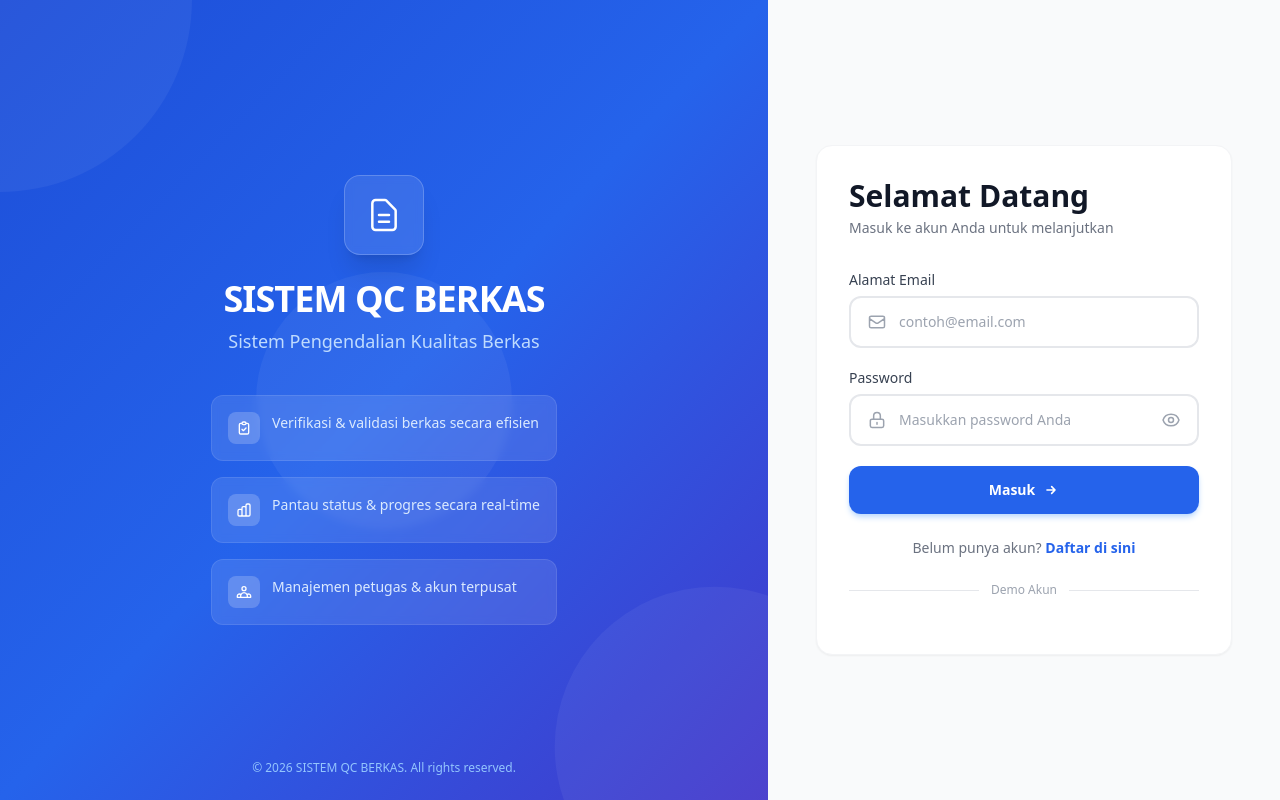
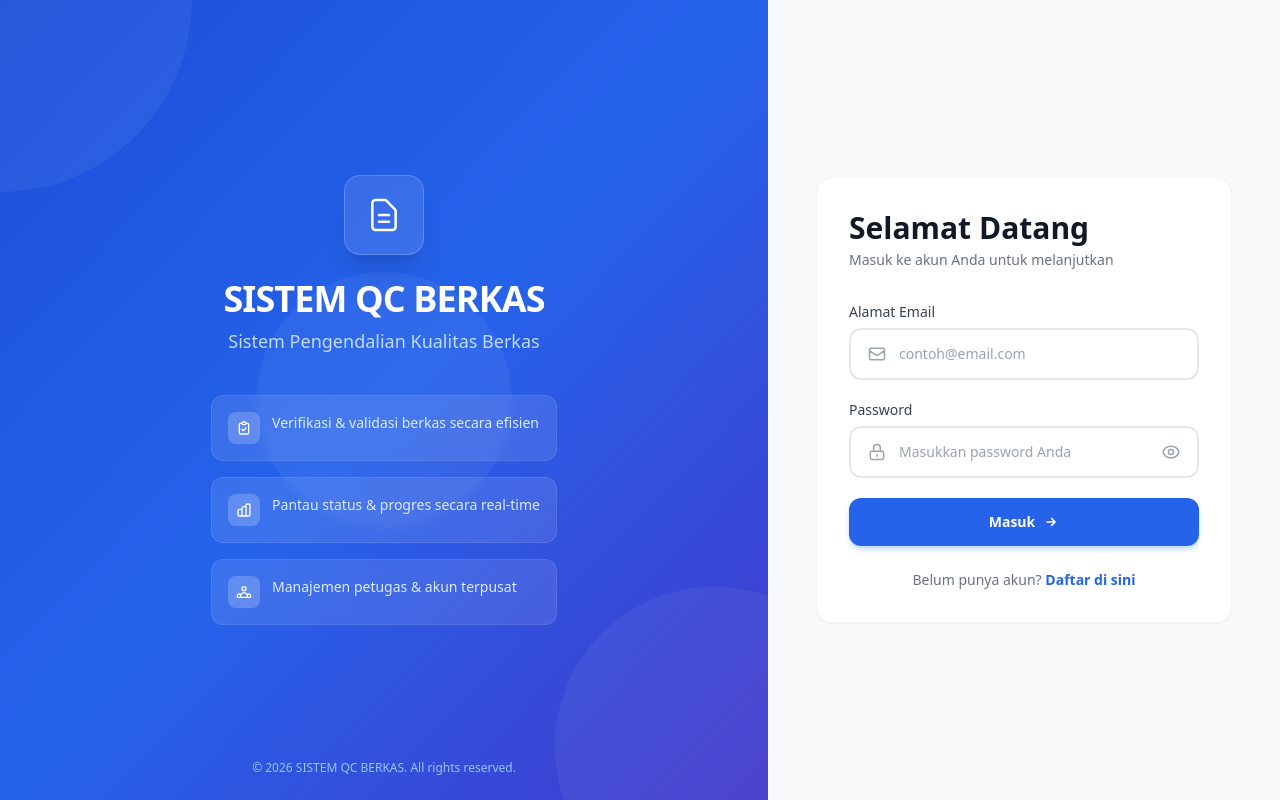
Before and after one commit to Priya190104/qc-app, a Next.js app in the folder frontend/: page /auth/login in a window 1280 px wide. Built offline with nearby package versions, Linux system fonts and the light colour scheme; no server answers.

Commit message:
update 300326-2

```diff
--- a/frontend/src/components/forms/LoginForm.tsx
+++ b/frontend/src/components/forms/LoginForm.tsx
@@ -260,13 +260,6 @@ export const LoginForm: React.FC = () => {
           Daftar di sini
         </Link>
       </div>
-
-      {/* Divider */}
-      <div className="my-6 flex items-center gap-3">
-        <div className="flex-1 h-px bg-gray-200" />
-        <span className="text-xs text-gray-400 font-medium">Demo Akun</span>
-        <div className="flex-1 h-px bg-gray-200" />
-      </div>
     </div>
   );
 };
```
